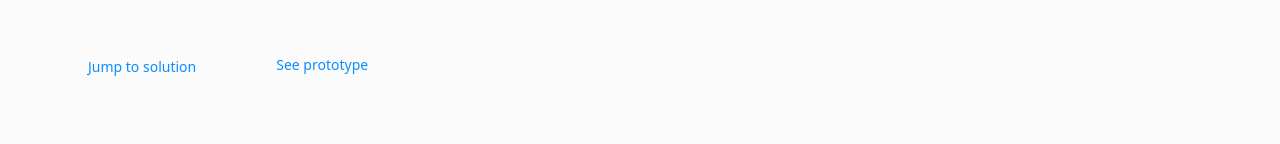
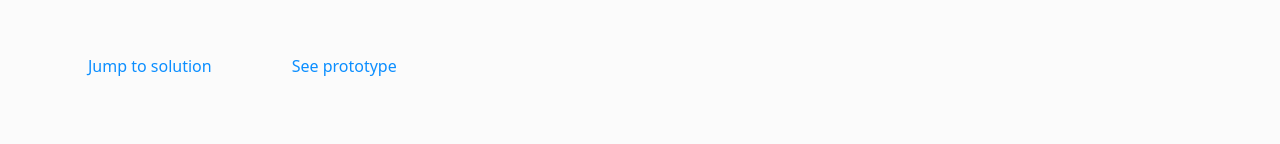
Before and after one commit to hungiie/portfolio26, a Next.js app: page /cardio in a window 1280 px wide. Shown: the part 472-616 px from the top of the page. Built offline with nearby package versions, Linux system fonts and the light colour scheme.

Commit message:
Update projecthero.tsx

```diff
--- a/components/projecthero.tsx
+++ b/components/projecthero.tsx
@@ -19,9 +19,9 @@ export default function ProjectHero(props: Props) {
             <p className="text-[var(--colour-bodytext)] text-4xl md:text-7xl font-semibold mt-10 mb-15 tracking-tight leading-[120%] md:leading-[110%] w-full md:w-4/5">{props.description}</p>
             <div className="flex items-center">
                 <div className="mr-10 md:mr-20">
-                    <Button variant="blue-hyperlink" link="#" text={props.linkText1} target="_self" textSize="text-sm"/>
+                    <Button variant="blue-hyperlink" link="#" text={props.linkText1} target="_self" textSize="text-md"/>
                 </div>
-                <Button variant="blue-hyperlink" link="#" text={props.linkText2} target="_self" textSize="text-sm"/>
+                <Button variant="blue-hyperlink" link="#" text={props.linkText2} target="_self" textSize="text-md"/>
             </div>
         </div>
     )
```
